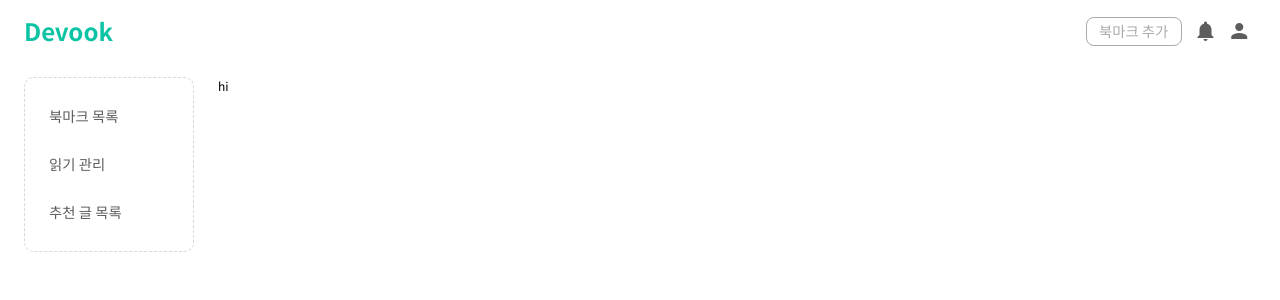
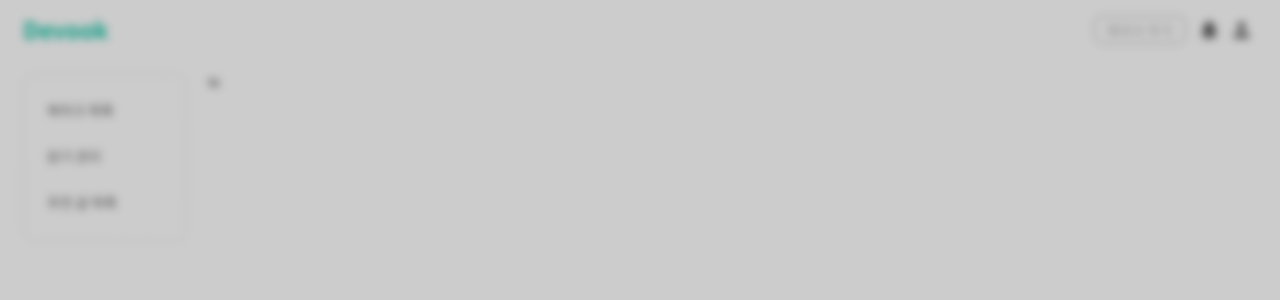
Before and after one commit to COOL-EWHA/devook-web, a React (Create React App) app: page /my in a window 1280 px wide. Shown: the top 300 px of the page. Built offline with nearby package versions, Linux system fonts and the light colour scheme.

Commit message:
refactor: :recycle: react-router 이용해 라우팅 구현

```diff
--- a/package.json
+++ b/package.json
@@ -13,6 +13,7 @@
     "react": "^17.0.2",
     "react-dom": "^17.0.2",
     "react-outside-click-handler": "^1.3.0",
+    "react-router-dom": "6",
     "react-scripts": "5.0.0",
     "styled-components": "^5.3.3",
     "styled-reset": "^4.3.4",
--- a/src/App.tsx
+++ b/src/App.tsx
@@ -1,14 +1,28 @@
 import React from 'react';
+import { Routes, Route, Outlet } from 'react-router-dom';
 
 import GlobalStyle from 'src/styles/global';
 import MainLayout from 'src/layout/MainLayout';
+import My from 'src/components/My';
 
 function App() {
   return (
     <>
       <GlobalStyle />
       <MainLayout>
-        <p>hi</p>
+        <Routes>
+          <Route
+            path="/"
+            element={
+              <>
+                <Outlet />
+                <p>hi</p>
+              </>
+            }
+          >
+            <Route path="my" element={<My />} />
+          </Route>
+        </Routes>
       </MainLayout>
     </>
   );
--- a/src/pages/MyPage.tsx
+++ b/src/components/My/index.tsx
@@ -1,4 +1,4 @@
-import React, { useState } from 'react';
+import React from 'react';
 import styled from 'styled-components';
 import OutsideClickHandler from 'react-outside-click-handler';
 
@@ -8,20 +8,27 @@ import { MaterialIcon } from 'src/components/common';
 import { ReactComponent as GithubIcon } from 'src/assets/icons/github.svg';
 import { ReactComponent as GoogleIcon } from 'src/assets/icons/google.svg';
 import { GREY, WHITE } from 'src/styles/colors';
+import { useNavigate } from 'react-router-dom';
 
-interface IMyPageProps {
-  setMyPageOpened: React.Dispatch<React.SetStateAction<boolean>>;
-}
-
-function MyPage({ setMyPageOpened }: IMyPageProps) {
-  const [isLoggedIn, setIsLoggedIn] = useState(false);
+function My() {
+  const isLoggedIn = false;
+  const navigate = useNavigate();
 
   return (
     <Overlay>
-      <OutsideClickHandler onOutsideClick={() => setMyPageOpened((prev) => !prev)}>
+      <OutsideClickHandler
+        onOutsideClick={() => {
+          navigate(-1);
+        }}
+      >
         <Wrapper>
           <CloseButton>
-            <MaterialIcon type="close" onClick={() => setMyPageOpened((prev) => !prev)} />
+            <MaterialIcon
+              type="close"
+              onClick={() => {
+                navigate(-1);
+              }}
+            />
           </CloseButton>
           {isLoggedIn ? (
             <>
@@ -51,7 +58,7 @@ function MyPage({ setMyPageOpened }: IMyPageProps) {
   );
 }
 
-export default React.memo(MyPage);
+export default React.memo(My);
 
 const Overlay = styled.div`
   display: flex;
--- /dev/null
+++ b/src/components/base/header/GlobalHeader.tsx
@@ -0,0 +1,17 @@
+import React from 'react';
+import { useLocation } from 'react-router-dom';
+import { BackHeader, MainHeader } from '.';
+
+const SUB_ROUTES = ['/my'];
+
+function GlobalHeader() {
+  const { pathname } = useLocation();
+  return (
+    <>
+      <MainHeader />
+      {SUB_ROUTES.includes(pathname) && <BackHeader />}
+    </>
+  );
+}
+
+export default GlobalHeader;
--- a/src/components/base/header/MainHeader.tsx
+++ b/src/components/base/header/MainHeader.tsx
@@ -2,16 +2,12 @@ import React from 'react';
 import styled from 'styled-components';
 
 import BookmarkAddButton from 'src/components/bookmarks/AddButton';
-import { MaterialIcon } from 'src/components/common';
+import { MaterialIcon, Link } from 'src/components/common';
 
 import { CACTUS_GREEN, GREY, WHITE } from 'src/styles/colors';
 import { DESKTOP_MAX_WIDTH } from 'src/constant';
 
-interface IMainHeaderProps {
-  setMyPageOpened: React.Dispatch<React.SetStateAction<boolean>>;
-}
-
-function MainHeader({ setMyPageOpened }: IMainHeaderProps) {
+function MainHeader() {
   return (
     <Wrapper>
       <ContentWrapper>
@@ -19,7 +15,9 @@ function MainHeader({ setMyPageOpened }: IMainHeaderProps) {
         <ButtonsWrapper>
           <BookmarkAddButton />
           <NotificationIcon />
-          <ProfileIcon onClick={() => setMyPageOpened((prev) => !prev)} />
+          <Link to="/my">
+            <ProfileIcon />
+          </Link>
         </ButtonsWrapper>
       </ContentWrapper>
     </Wrapper>
--- a/src/components/base/header/index.ts
+++ b/src/components/base/header/index.ts
@@ -1,4 +1,5 @@
 import BackHeader from './BackHeader';
 import MainHeader from './MainHeader';
+import GlobalHeader from './GlobalHeader';
 
-export { BackHeader, MainHeader };
+export { BackHeader, MainHeader, GlobalHeader };
--- /dev/null
+++ b/src/components/common/Link.tsx
@@ -0,0 +1,19 @@
+import React from 'react';
+import styled from 'styled-components';
+import { Link as RouterLink, LinkProps } from 'react-router-dom';
+
+type ILinkProps = LinkProps & React.RefAttributes<HTMLAnchorElement>;
+
+function Link({ to, children, className }: ILinkProps) {
+  return (
+    <StyledLink className={className} to={to}>
+      {children}
+    </StyledLink>
+  );
+}
+
+export default Link;
+
+const StyledLink = styled(RouterLink)`
+  text-decoration: none;
+`;
--- a/src/components/common/MaterialIcon.tsx
+++ b/src/components/common/MaterialIcon.tsx
@@ -12,7 +12,7 @@ interface IMaterialIconProps {
   onClick?: () => void;
 }
 
-export function MaterialIcon({ className, type, width, color, hoverColor, onClick }: IMaterialIconProps) {
+export default function MaterialIcon({ className, type, width, color, hoverColor, onClick }: IMaterialIconProps) {
   return (
     <Wrapper className={className} onClick={onClick}>
       <Icon className="material-icons" width={width} color={color} hoverColor={hoverColor}>
--- a/src/components/common/index.ts
+++ b/src/components/common/index.ts
@@ -1,3 +1,4 @@
-import { MaterialIcon } from './MaterialIcon';
+import MaterialIcon from './MaterialIcon';
+import Link from './Link';
 
-export { MaterialIcon };
+export { MaterialIcon, Link };
--- a/src/index.tsx
+++ b/src/index.tsx
@@ -1,11 +1,14 @@
 import React from 'react';
 import ReactDOM from 'react-dom';
+import { BrowserRouter } from 'react-router-dom';
 
 import App from './App';
 
 ReactDOM.render(
   <React.StrictMode>
-    <App />
+    <BrowserRouter>
+      <App />
+    </BrowserRouter>
   </React.StrictMode>,
   document.getElementById('root'),
 );
--- a/src/layout/MainLayout.tsx
+++ b/src/layout/MainLayout.tsx
@@ -1,10 +1,8 @@
-import React, { useState, useEffect } from 'react';
+import React from 'react';
 import styled from 'styled-components';
 
 import GlobalNavigationBar from 'src/components/base/GlobalNavigationBar';
-import { BackHeader, MainHeader } from 'src/components/base/header';
-
-import MyPage from 'src/pages/MyPage';
+import { GlobalHeader } from 'src/components/base/header';
 
 import { DESKTOP_MAX_WIDTH } from 'src/constant';
 
@@ -13,26 +11,9 @@ interface IMainLayoutProps {
 }
 
 function MainLayout({ children }: IMainLayoutProps) {
-  const [isMyPageOpened, setMyPageOpened] = useState(false);
-  const [headerType, setHeaderType] = useState<'BackHeader' | 'MainHeader'>('MainHeader');
-
-  useEffect(() => {
-    /* @TO_BE_IMPROVED: 라우팅 추가후에
-    상세페이지,마이페이지,알림목록페이지를 제외하고는 MainHeader를 띄우도록 로직 수정 */
-    if (isMyPageOpened) {
-      setHeaderType('BackHeader');
-    } else {
-      setHeaderType('MainHeader');
-    }
-  }, [isMyPageOpened]);
-
   return (
     <>
-      {headerType === 'MainHeader' ? (
-        <MainHeader setMyPageOpened={setMyPageOpened} />
-      ) : (
-        <BackHeader pageTitle={isMyPageOpened ? '마이페이지' : undefined} />
-      )}
+      <GlobalHeader />
       <Wrapper>
         <GlobalNavigationBar />
         <Main>{children}</Main>
--- a/src/styles/global.ts
+++ b/src/styles/global.ts
@@ -45,19 +45,19 @@ const GlobalStyle = createGlobalStyle`
   @media (min-width:961px)  {
     /* tablet, landscape iPad, lo-res laptops ands desktops */
     html{
-      font-size: 12px;
+      font-size: 11.5px;
     }
   }
   @media (min-width:1025px) {
     /* big landscape tablets, laptops, and desktops */
     html{
-      font-size: 12px;
+      font-size: 11.5px;
     }
   }
   @media (min-width:1281px) {
     /* hi-res laptops and desktops */
     html{
-      font-size: 12.5px;
+      font-size: 12px;
     }
   }
 `;
```
Also changed, not shown: 1 other file (tests, documents, lock files or other folders).
